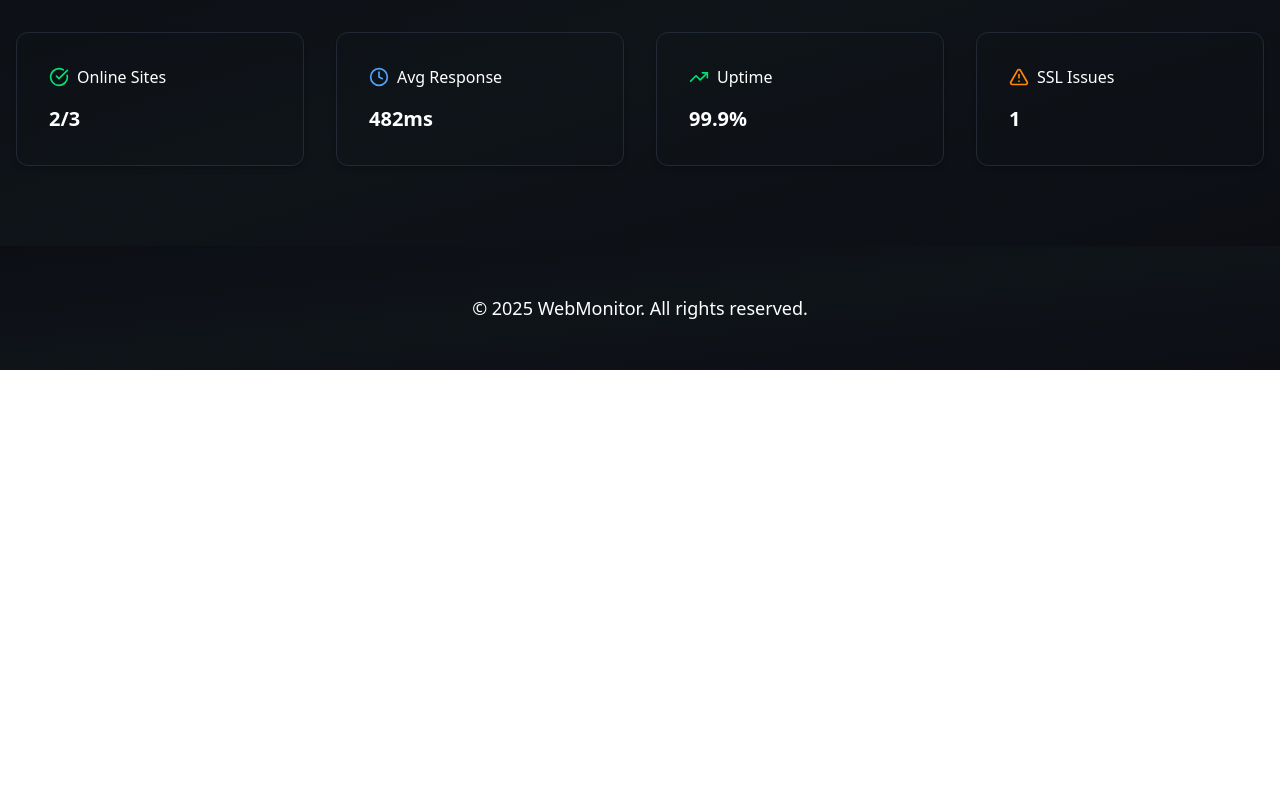
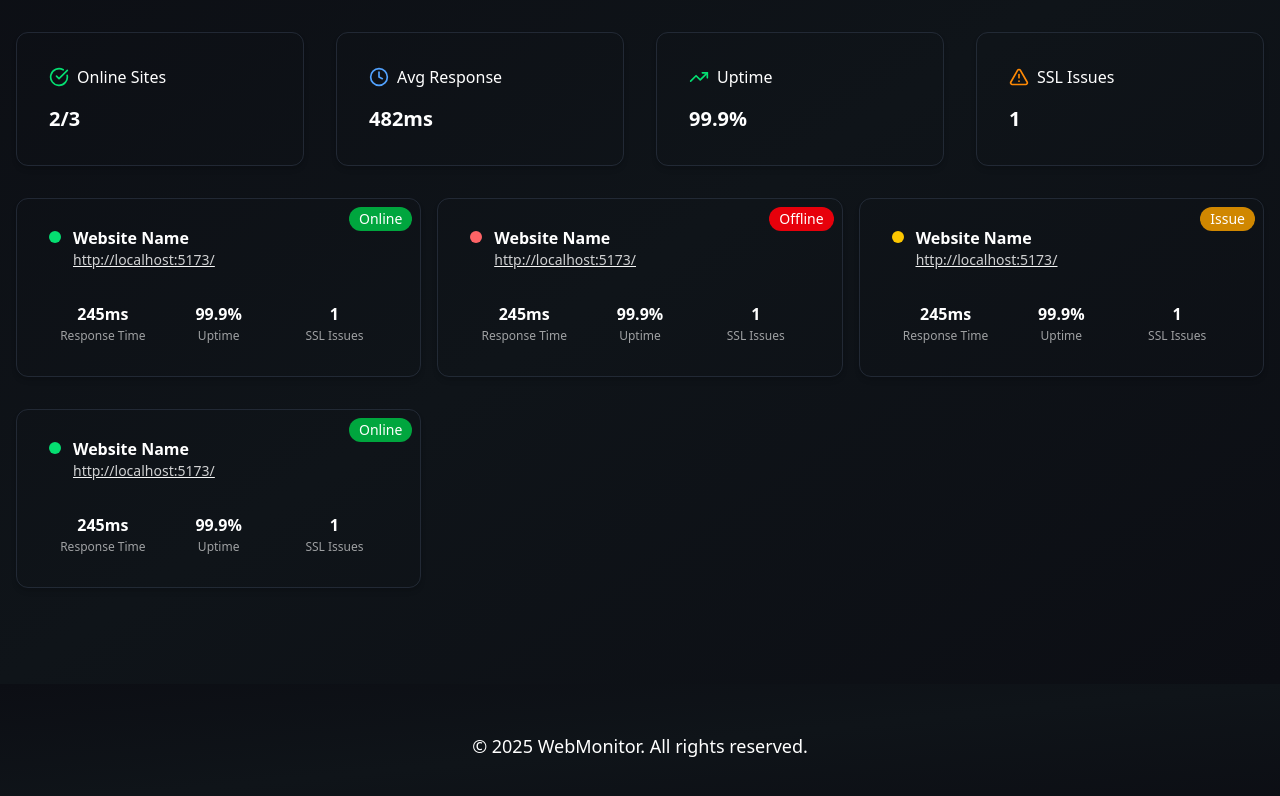
Before and after one commit to Dineshsoni02/WebmonitorV2, a React (Vite) app in the folder frontend/: page / in a window 1280 px wide. Shown: the part 1812-2608 px from the top of the page. Before the commit the page ends 2182 px from the top, so only its background shows below. Built offline with nearby package versions, Linux system fonts and the light colour scheme.

Commit message:
cards design

```diff
--- a/frontend/src/components/BodyComponent.jsx
+++ b/frontend/src/components/BodyComponent.jsx
@@ -350,12 +350,12 @@ const FooterSection = () => {
 };
 
 const DashboardSection = ({ setShowModal }) => {
-
   return (
     <section
       id="dashboard"
       className="py-20 bg-gradient-to-br from-[#0c0e14] via-[#0f1419] to-[#0c0e14] text-white"
     >
+      <div>
         <div className="container mx-auto px-4 flex justify-between items-center max-w-7xl">
           <div>
             <h2 className="text-2xl font-bold text-white mb-2">
@@ -411,9 +411,159 @@ const DashboardSection = ({ setShowModal }) => {
                 <div className="text-2xl flex items-center justify-center">
                   <TriangleAlert className="w-5 h-5 text-orange-400" />
                 </div>
-              <h3 className="text-base font-medium text-white ">SSL Issues </h3>
+                <h3 className="text-base font-medium text-white ">
+                  SSL Issues{" "}
+                </h3>
               </div>
               <p className="text-white text-xl font-bold">1</p>
+            </div>
+          </div>
+        </div>
+      </div>
+
+      <div className="container mx-auto px-4 max-w-7xl mt-8 grid grid-cols-1 md:grid-cols-2 lg:grid-cols-3 gap-4">
+        <div className="websiteCard relative bg-transparent border border-gray-700/50 hover:border-gray-600/80 p-8 rounded-xl shadow-md hover:shadow-[0px_0px_28px_2px] hover:shadow-cyan-500/25 transition-all duration-300 flex gap-4 mb-4 flex-col">
+          {/* //top */}
+          <div className="flex gap-3 ">
+            <div className="dot bg-green-400 w-3 h-3 rounded-full animate-pulse"></div>
+            <div className="flex flex-col mt-0">
+              <div className="text-white font-bold mt-[-5px]">Website Name</div>
+              <span className="text-white/80 hover:text-white underline text-sm  ">
+                <a href="">http://localhost:5173/</a>
+              </span>
+            </div>
+          </div>
+
+          <div className="absolute top-2 right-2 text-white bg-green-600 px-2.5 py-0.5 text-sm font-medium rounded-full ">
+            Online
+          </div>
+
+          {/* //bottom */}
+          <div className="mt-4 grid grid-cols-3 gap-2">
+            <div className="flex gap-0.5 flex-col items-center">
+              <div className="text-white font-bold">245ms</div>
+              <div className="text-white/60 font-medium text-xs">
+                Response Time
+              </div>
+            </div>
+            <div className="flex gap-0.5 flex-col items-center">
+              <div className="text-white font-bold">99.9%</div>
+              <div className="text-white/60 font-medium text-xs">Uptime</div>
+            </div>
+            <div className="flex gap-0.5 flex-col items-center">
+              <div className="text-white font-bold">1</div>
+              <div className="text-white/60 font-medium text-xs">
+                SSL Issues
+              </div>
+            </div>
+          </div>
+        </div>
+        <div className="websiteCard relative bg-transparent border border-gray-700/50 hover:border-gray-600/80 p-8 rounded-xl shadow-md hover:shadow-[0px_0px_28px_2px] hover:shadow-cyan-500/25 transition-all duration-300 flex gap-4 mb-4 flex-col">
+          {/* //top */}
+          <div className="flex gap-3 ">
+            <div className="dot bg-red-400 w-3 h-3 rounded-full animate-pulse"></div>
+            <div className="flex flex-col mt-0">
+              <div className="text-white font-bold mt-[-5px]">Website Name</div>
+              <span className="text-white/80 hover:text-white underline text-sm  ">
+                <a href="">http://localhost:5173/</a>
+              </span>
+            </div>
+          </div>
+
+          <div className="absolute top-2 right-2 text-white bg-red-600 px-2.5 py-0.5 text-sm font-medium rounded-full ">
+            Offline
+          </div>
+
+          {/* //bottom */}
+          <div className="mt-4 grid grid-cols-3 gap-2">
+            <div className="flex gap-0.5 flex-col items-center">
+              <div className="text-white font-bold">245ms</div>
+              <div className="text-white/60 font-medium text-xs">
+                Response Time
+              </div>
+            </div>
+            <div className="flex gap-0.5 flex-col items-center">
+              <div className="text-white font-bold">99.9%</div>
+              <div className="text-white/60 font-medium text-xs">Uptime</div>
+            </div>
+            <div className="flex gap-0.5 flex-col items-center">
+              <div className="text-white font-bold">1</div>
+              <div className="text-white/60 font-medium text-xs">
+                SSL Issues
+              </div>
+            </div>
+          </div>
+        </div>
+        <div className="websiteCard relative bg-transparent border border-gray-700/50 hover:border-gray-600/80 p-8 rounded-xl shadow-md hover:shadow-[0px_0px_28px_2px] hover:shadow-cyan-500/25 transition-all duration-300 flex gap-4 mb-4 flex-col">
+          {/* //top */}
+          <div className="flex gap-3 ">
+            <div className="dot bg-yellow-400 w-3 h-3 rounded-full animate-pulse"></div>
+            <div className="flex flex-col mt-0">
+              <div className="text-white font-bold mt-[-5px]">Website Name</div>
+              <span className="text-white/80 hover:text-white underline text-sm  ">
+                <a href="">http://localhost:5173/</a>
+              </span>
+            </div>
+          </div>
+
+          <div className="absolute top-2 right-2 text-white bg-yellow-600 px-2.5 py-0.5 text-sm font-medium rounded-full ">
+            Issue
+          </div>
+
+          {/* //bottom */}
+          <div className="mt-4 grid grid-cols-3 gap-2">
+            <div className="flex gap-0.5 flex-col items-center">
+              <div className="text-white font-bold">245ms</div>
+              <div className="text-white/60 font-medium text-xs">
+                Response Time
+              </div>
+            </div>
+            <div className="flex gap-0.5 flex-col items-center">
+              <div className="text-white font-bold">99.9%</div>
+              <div className="text-white/60 font-medium text-xs">Uptime</div>
+            </div>
+            <div className="flex gap-0.5 flex-col items-center">
+              <div className="text-white font-bold">1</div>
+              <div className="text-white/60 font-medium text-xs">
+                SSL Issues
+              </div>
+            </div>
+          </div>
+        </div>
+        <div className="websiteCard relative bg-transparent border border-gray-700/50 hover:border-gray-600/80 p-8 rounded-xl shadow-md hover:shadow-[0px_0px_28px_2px] hover:shadow-cyan-500/25 transition-all duration-300 flex gap-4 mb-4 flex-col">
+          {/* //top */}
+          <div className="flex gap-3 ">
+            <div className="dot bg-green-400 w-3 h-3 rounded-full animate-pulse"></div>
+            <div className="flex flex-col mt-0">
+              <div className="text-white font-bold mt-[-5px]">Website Name</div>
+              <span className="text-white/80 hover:text-white underline text-sm  ">
+                <a href="">http://localhost:5173/</a>
+              </span>
+            </div>
+          </div>
+
+          <div className="absolute top-2 right-2 text-white bg-green-600 px-2.5 py-0.5 text-sm font-medium rounded-full ">
+            Online
+          </div>
+
+          {/* //bottom */}
+          <div className="mt-4 grid grid-cols-3 gap-2">
+            <div className="flex gap-0.5 flex-col items-center">
+              <div className="text-white font-bold">245ms</div>
+              <div className="text-white/60 font-medium text-xs">
+                Response Time
+              </div>
+            </div>
+            <div className="flex gap-0.5 flex-col items-center">
+              <div className="text-white font-bold">99.9%</div>
+              <div className="text-white/60 font-medium text-xs">Uptime</div>
+            </div>
+            <div className="flex gap-0.5 flex-col items-center">
+              <div className="text-white font-bold">1</div>
+              <div className="text-white/60 font-medium text-xs">
+                SSL Issues
+              </div>
+            </div>
           </div>
         </div>
       </div>
```
Lines whose indentation alone changed are shown as unchanged.
